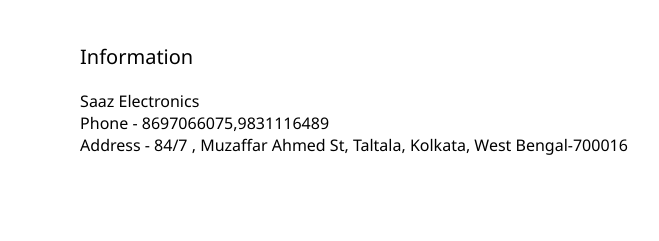
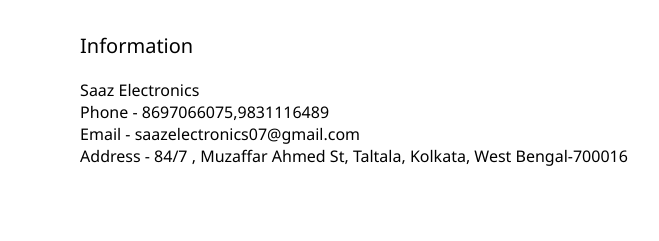
Before and after one commit to hassanweb/saazelectronics-website, a plain HTML site: page index.html in a window 1280 px wide. Shown: the part 2900-3141 px from the top of the page, 327-986 px from the left. Drawn offline with Linux system fonts and the light colour scheme.

Commit message:
Update index.html

```diff
--- a/index.html
+++ b/index.html
@@ -86,6 +86,7 @@
           <p class="sectionSubTag text-small">Information</p>
            <p class="sectionSubTag">Saaz Electronics</p>
            <p class="sectionSubTag">Phone - 8697066075,9831116489</p>
+              <p class="sectionSubTag">Email - saazelectronics07@gmail.com</P>
            <p class="sectionSubTag">Address - 84/7 , Muzaffar Ahmed St, Taltala, Kolkata, West Bengal-700016 </p>
         </div>
            <div class="thumbnail">
```
